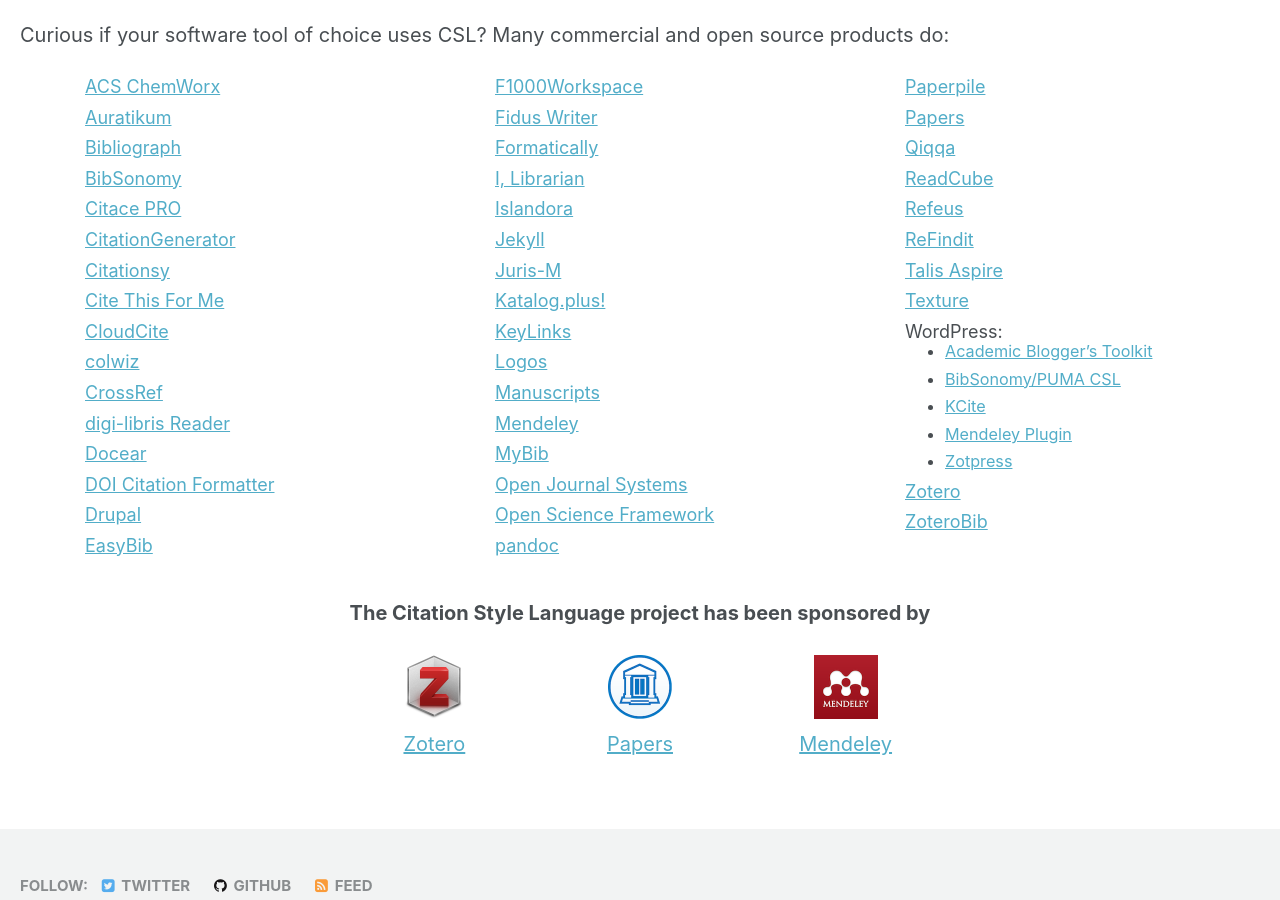
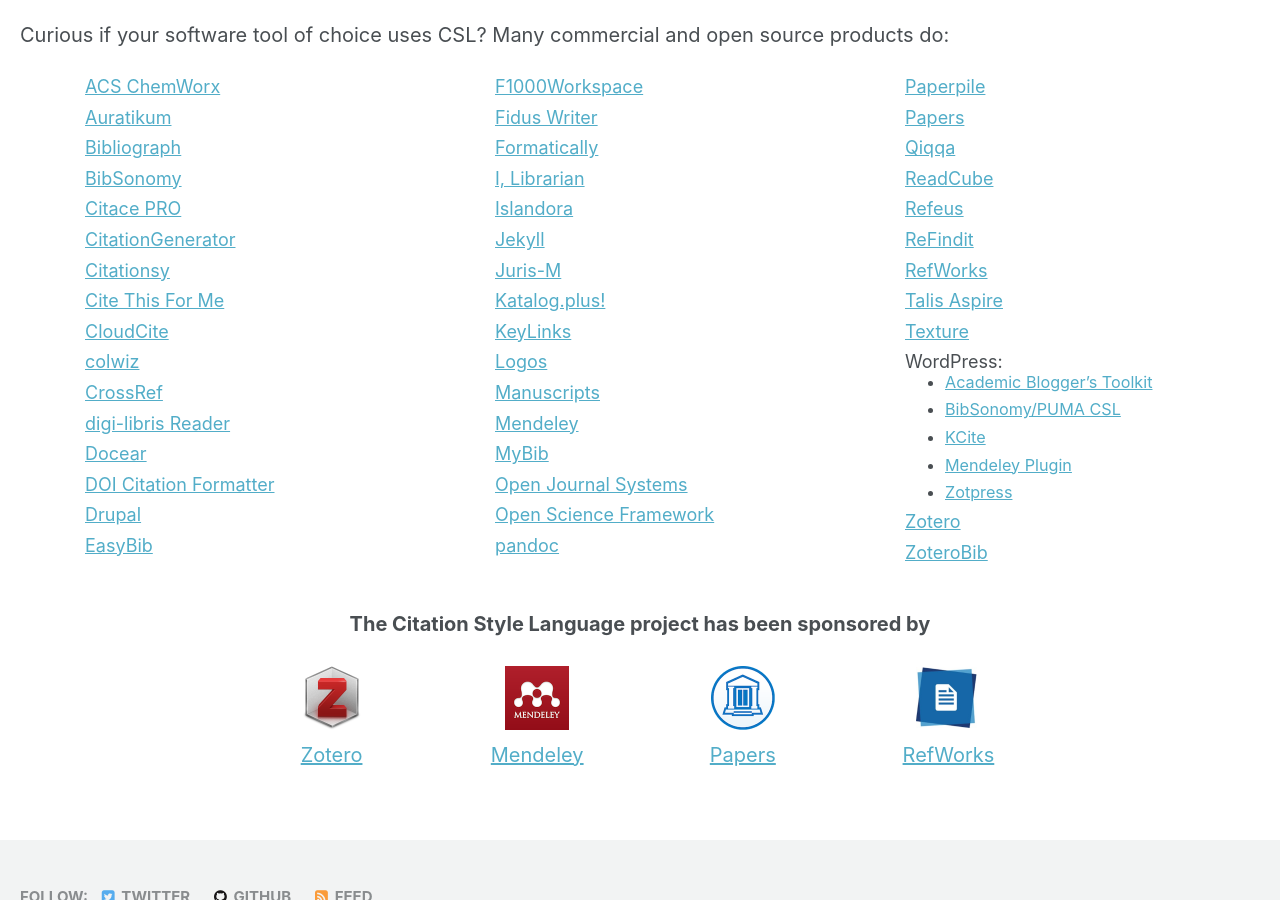
Before and after one commit to citation-style-language/citation-style-language.github.io, a Jekyll site: the page built from _pages/index.md, in a window 1280 px wide and 900 px high, scrolled down 729 px. Built offline with Jekyll 4.4.1, drawn with Linux system fonts in a browser that asks for light colours; the list of posts is cut into pages by our own code.

Commit message:
Add RefWorks as sponsor (#42)

```diff
--- a/_layouts/home.html
+++ b/_layouts/home.html
@@ -24,8 +24,9 @@
     <h3>The Citation Style Language project has been sponsored by</h3>
     <ul class="csl-partners">
       <li><a href="https://www.zotero.org/"><img src="/assets/img/zotero-logo-128x128.png" height="64px" width="64px"><br>Zotero</a></li>
-      <li><a href="http://papersapp.com/"><img src="/assets/img/papers-logo-128x128.png" height="64px" width="64px"><br>Papers</a></li>
       <li><a href="https://www.mendeley.com/"><img src="/assets/img/mendeley-logo-128x128.png" height="64px" width="64px"><br>Mendeley</a></li>
+      <li><a href="https://www.papersapp.com/"><img src="/assets/img/papers-logo-128x128.png" height="64px" width="64px"><br>Papers</a></li>
+      <li><a href="https://refworks.proquest.com/"><img src="/assets/img/refworks-logo-128x128.png" height="64px" width="64px"><br>RefWorks</a></li>
     <ul>
   </div>
 </div>
--- a/_pages/index.md
+++ b/_pages/index.md
@@ -84,6 +84,8 @@
     url: https://refeus.de/
   - title: ReFindit
     url: http://refindit.org/
+  - title: RefWorks
+    url: https://refworks.proquest.com/
   - title: Talis Aspire
     url: http://talisaspire.com/
   - title: Texture
```
Also changed, not shown: _pages/about.md (+5 -3 lines), assets/img/refworks-logo-128x128.png (added).
